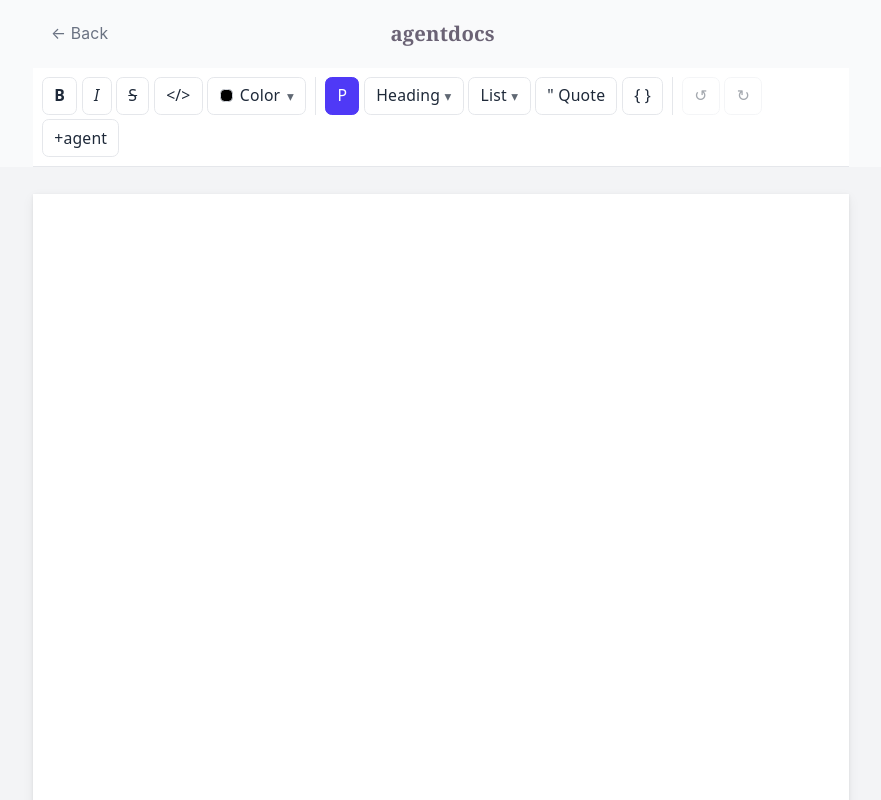
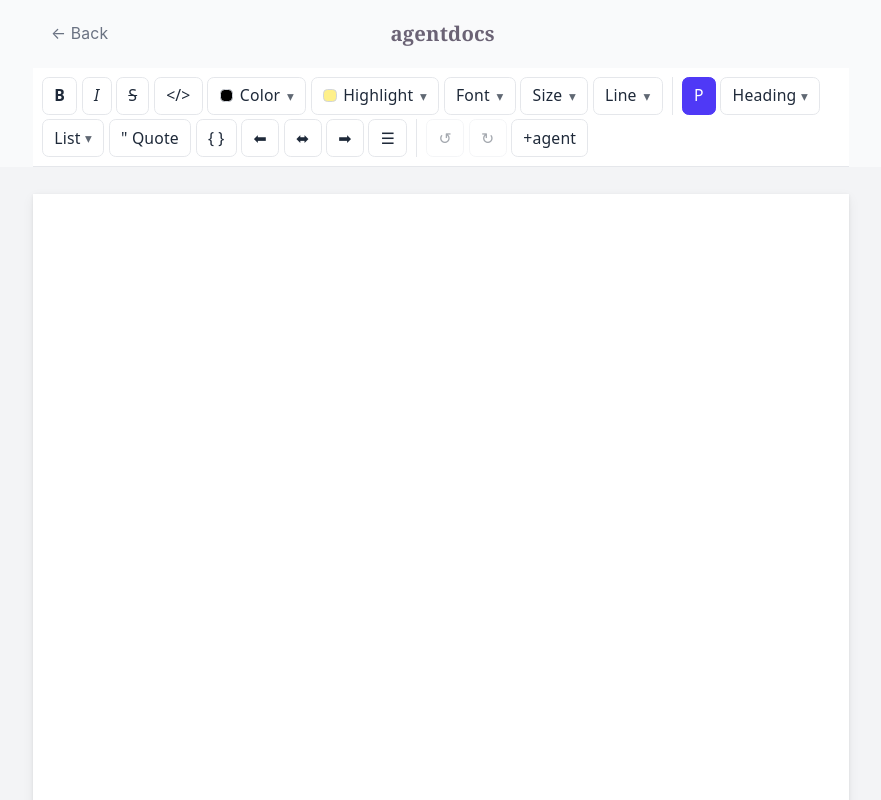
Before and after one commit to markreyno/agentdocs, a React (Vite) app: page / in a window 1280 px wide. Both pictures are taken after a click on the button "Open Editor". Shown: the top 800 px of the page, without its empty margins (199-1080 px from the left). Built offline with nearby package versions, Linux system fonts and the light colour scheme.

Commit message:
added textstylekit and textalign

```diff
--- a/package.json
+++ b/package.json
@@ -11,6 +11,7 @@
   "dependencies": {
     "@tailwindcss/vite": "^4.3.2",
     "@tiptap/extension-color": "^3.27.1",
+    "@tiptap/extension-text-align": "^3.27.1",
     "@tiptap/extension-text-style": "^3.27.1",
     "@tiptap/pm": "^3.27.1",
     "@tiptap/react": "^3.27.1",
--- a/src/TiptapEditor.tsx
+++ b/src/TiptapEditor.tsx
@@ -1,6 +1,7 @@
 import { useEditor, EditorContent } from '@tiptap/react'
 import StarterKit from '@tiptap/starter-kit'
-import { TextStyle, Color } from '@tiptap/extension-text-style'
+import { TextStyleKit } from '@tiptap/extension-text-style'
+import TextAlign from '@tiptap/extension-text-align'
 import { useEffect, useState } from 'react'
 import Toolbar from './Toolbar'
 
@@ -11,7 +12,11 @@ export default function TiptapEditor() {
   const [pageCount, setPageCount] = useState(1)
 
   const editor = useEditor({
-    extensions: [StarterKit, TextStyle, Color],
+    extensions: [
+      StarterKit,
+      TextStyleKit,
+      TextAlign.configure({ types: ['heading', 'paragraph'] }),
+    ],
     content: '<p></p>',
   })
 
--- a/src/Toolbar.tsx
+++ b/src/Toolbar.tsx
@@ -12,6 +12,42 @@ const TEXT_COLORS = [
   { label: 'Black', value: '#000000' },
   { label: 'Grey', value: '#6b7280' },
   { label: 'White', value: '#ffffff' },
+] as const
+
+const BACKGROUND_COLORS = [
+  { label: 'Yellow', value: '#fef08a' },
+  { label: 'Green', value: '#bbf7d0' },
+  { label: 'Blue', value: '#bfdbfe' },
+  { label: 'Pink', value: '#fbcfe8' },
+] as const
+
+const FONT_FAMILIES = [
+  { label: 'Default', value: 'default' },
+  { label: 'Arial', value: 'Arial, sans-serif' },
+  { label: 'Georgia', value: 'Georgia, serif' },
+  { label: 'Times New Roman', value: '"Times New Roman", Times, serif' },
+  { label: 'Courier New', value: '"Courier New", monospace' },
+] as const
+
+const FONT_SIZES = [
+  { label: 'Small', value: '12px' },
+  { label: 'Normal', value: '16px' },
+  { label: 'Large', value: '20px' },
+  { label: 'Extra large', value: '24px' },
+] as const
+
+const LINE_HEIGHTS = [
+  { label: 'Single', value: '1' },
+  { label: '1.15', value: '1.15' },
+  { label: '1.5', value: '1.5' },
+  { label: 'Double', value: '2' },
+] as const
+
+const TEXT_ALIGNS = [
+  { label: 'Align left', value: 'left', icon: '⬅' },
+  { label: 'Align center', value: 'center', icon: '⬌' },
+  { label: 'Align right', value: 'right', icon: '➡' },
+  { label: 'Justify', value: 'justify', icon: '☰' },
 ] as const
 
 function keepEditorSelection(event: ReactMouseEvent) {
@@ -65,6 +101,102 @@ function useClickOutside(ref: React.RefObject<HTMLElement | null>, open: boolean
     document.addEventListener('mousedown', handleClickOutside)
     return () => document.removeEventListener('mousedown', handleClickOutside)
   }, [open, onClose, ref])
+}
+
+interface StyleOption {
+  label: string
+  value: string
+}
+
+interface StyleOptionDropdownProps {
+  buttonLabel: string
+  listAriaLabel: string
+  options: readonly StyleOption[]
+  selectedValue: string | undefined
+  isActive?: boolean
+  onSelect: (value: string) => void
+  renderButtonLeading?: (selectedValue: string | undefined) => ReactNode
+  renderOptionLeading?: (value: string) => ReactNode
+}
+
+function StyleOptionDropdown({
+  buttonLabel,
+  listAriaLabel,
+  options,
+  selectedValue,
+  isActive = selectedValue !== undefined,
+  onSelect,
+  renderButtonLeading,
+  renderOptionLeading,
+}: StyleOptionDropdownProps) {
+  const [open, setOpen] = useState(false)
+  const containerRef = useRef<HTMLDivElement>(null)
+
+  useClickOutside(containerRef, open, () => setOpen(false))
+
+  return (
+    <div ref={containerRef} className="relative">
+      <button
+        type="button"
+        onMouseDown={keepEditorSelection}
+        onClick={() => setOpen((prev) => !prev)}
+        aria-haspopup="listbox"
+        aria-expanded={open}
+        aria-label={buttonLabel}
+        className={`px-2.5 py-1.5 rounded-md border text-sm transition-colors cursor-pointer flex items-center gap-1.5
+          ${isActive
+            ? 'bg-indigo-600 border-indigo-600 text-white'
+            : 'bg-white border-gray-200 text-gray-800 hover:bg-gray-50'
+          }
+        `}
+      >
+        {renderButtonLeading?.(selectedValue)}
+        {buttonLabel}
+        <span className="text-xs opacity-70" aria-hidden="true">▾</span>
+      </button>
+
+      {open && (
+        <div
+          role="listbox"
+          aria-label={listAriaLabel}
+          className="absolute top-full left-0 z-10 mt-1 min-w-36 rounded-md border border-gray-200 bg-white py-1 shadow-md"
+        >
+          {options.map(({ label, value }) => (
+            <button
+              key={value}
+              type="button"
+              role="option"
+              onMouseDown={keepEditorSelection}
+              aria-selected={selectedValue === value}
+              onClick={() => {
+                onSelect(value)
+                setOpen(false)
+              }}
+              className={`flex w-full items-center gap-2 px-3 py-1.5 text-left text-sm transition-colors cursor-pointer
+                ${selectedValue === value
+                  ? 'bg-indigo-50 text-indigo-700 font-medium'
+                  : 'text-gray-800 hover:bg-gray-50'
+                }
+              `}
+            >
+              {renderOptionLeading?.(value)}
+              {label}
+            </button>
+          ))}
+        </div>
+      )}
+    </div>
+  )
+}
+
+function ColorSwatch({ color }: { color: string }) {
+  return (
+    <span
+      aria-hidden="true"
+      className="inline-block w-3 h-3 rounded-sm border border-gray-300 shrink-0"
+      style={{ backgroundColor: color }}
+    />
+  )
 }
 
 function HeadingDropdown({ editor }: { editor: Editor }) {
@@ -191,74 +323,83 @@ function ListDropdown({ editor }: { editor: Editor }) {
 }
 
 function ColorDropdown({ editor }: { editor: Editor }) {
-  const [open, setOpen] = useState(false)
-  const containerRef = useRef<HTMLDivElement>(null)
-
   const currentColor = editor.getAttributes('textStyle').color as string | undefined
-  const isActive = currentColor !== undefined
-
-  useClickOutside(containerRef, open, () => setOpen(false))
 
   return (
-    <div ref={containerRef} className="relative">
-      <button
-        type="button"
-        onMouseDown={keepEditorSelection}
-        onClick={() => setOpen((prev) => !prev)}
-        aria-haspopup="listbox"
-        aria-expanded={open}
-        aria-label="Text color"
-        className={`px-2.5 py-1.5 rounded-md border text-sm transition-colors cursor-pointer flex items-center gap-1.5
-          ${isActive
-            ? 'bg-indigo-600 border-indigo-600 text-white'
-            : 'bg-white border-gray-200 text-gray-800 hover:bg-gray-50'
-          }
-        `}
-      >
-        <span
-          aria-hidden="true"
-          className="inline-block w-3 h-3 rounded-sm border border-gray-300"
-          style={{ backgroundColor: currentColor ?? '#000000' }}
-        />
-        Color
-        <span className="text-xs opacity-70" aria-hidden="true">▾</span>
-      </button>
+    <StyleOptionDropdown
+      buttonLabel="Color"
+      listAriaLabel="Text colors"
+      options={TEXT_COLORS}
+      selectedValue={currentColor}
+      onSelect={(value) => editor.chain().focus().setColor(value).run()}
+      renderButtonLeading={() => <ColorSwatch color={currentColor ?? '#000000'} />}
+      renderOptionLeading={(value) => <ColorSwatch color={value} />}
+    />
+  )
+}
 
-      {open && (
-        <div
-          role="listbox"
-          aria-label="Text colors"
-          className="absolute top-full left-0 z-10 mt-1 min-w-36 rounded-md border border-gray-200 bg-white py-1 shadow-md"
-        >
-          {TEXT_COLORS.map(({ label, value }) => (
-            <button
-              key={value}
-              type="button"
-              role="option"
-              onMouseDown={keepEditorSelection}
-              aria-selected={currentColor === value}
-              onClick={() => {
-                editor.chain().focus().setColor(value).run()
-                setOpen(false)
-              }}
-              className={`flex w-full items-center gap-2 px-3 py-1.5 text-left text-sm transition-colors cursor-pointer
-                ${currentColor === value
-                  ? 'bg-indigo-50 text-indigo-700 font-medium'
-                  : 'text-gray-800 hover:bg-gray-50'
-                }
-              `}
-            >
-              <span
-                aria-hidden="true"
-                className="inline-block w-3 h-3 rounded-sm border border-gray-300 shrink-0"
-                style={{ backgroundColor: value }}
-              />
-              {label}
-            </button>
-          ))}
-        </div>
-      )}
-    </div>
+function BackgroundColorDropdown({ editor }: { editor: Editor }) {
+  const currentColor = editor.getAttributes('textStyle').backgroundColor as string | undefined
+
+  return (
+    <StyleOptionDropdown
+      buttonLabel="Highlight"
+      listAriaLabel="Background colors"
+      options={BACKGROUND_COLORS}
+      selectedValue={currentColor}
+      onSelect={(value) => editor.chain().focus().setBackgroundColor(value).run()}
+      renderButtonLeading={() => <ColorSwatch color={currentColor ?? '#fef08a'} />}
+      renderOptionLeading={(value) => <ColorSwatch color={value} />}
+    />
+  )
+}
+
+function FontFamilyDropdown({ editor }: { editor: Editor }) {
+  const currentFamily = editor.getAttributes('textStyle').fontFamily as string | undefined
+
+  return (
+    <StyleOptionDropdown
+      buttonLabel="Font"
+      listAriaLabel="Font families"
+      options={FONT_FAMILIES}
+      selectedValue={currentFamily ?? 'default'}
+      isActive={currentFamily !== undefined}
+      onSelect={(value) => {
+        if (value === 'default') {
+          editor.chain().focus().unsetFontFamily().run()
+        } else {
+          editor.chain().focus().setFontFamily(value).run()
+        }
+      }}
+    />
+  )
+}
+
+function FontSizeDropdown({ editor }: { editor: Editor }) {
+  const currentSize = editor.getAttributes('textStyle').fontSize as string | undefined
+
+  return (
+    <StyleOptionDropdown
+      buttonLabel="Size"
+      listAriaLabel="Font sizes"
+      options={FONT_SIZES}
+      selectedValue={currentSize}
+      onSelect={(value) => editor.chain().focus().setFontSize(value).run()}
+    />
+  )
+}
+
+function LineHeightDropdown({ editor }: { editor: Editor }) {
+  const currentLineHeight = editor.getAttributes('textStyle').lineHeight as string | undefined
+
+  return (
+    <StyleOptionDropdown
+      buttonLabel="Line"
+      listAriaLabel="Line heights"
+      options={LINE_HEIGHTS}
+      selectedValue={currentLineHeight}
+      onSelect={(value) => editor.chain().focus().setLineHeight(value).run()}
+    />
   )
 }
 
@@ -280,6 +421,10 @@ export default function Toolbar({ editor }: { editor: Editor | null }) {
         {'</>'}
       </ToolbarButton>
       <ColorDropdown editor={editor} />
+      <BackgroundColorDropdown editor={editor} />
+      <FontFamilyDropdown editor={editor} />
+      <FontSizeDropdown editor={editor} />
+      <LineHeightDropdown editor={editor} />
 
       <Divider />
 
@@ -294,6 +439,16 @@ export default function Toolbar({ editor }: { editor: Editor | null }) {
       <ToolbarButton label="Code block" isActive={editor.isActive('codeBlock')} onClick={() => editor.chain().focus().toggleCodeBlock().run()}>
         {'{ }'}
       </ToolbarButton>
+      {TEXT_ALIGNS.map(({ label, value, icon }) => (
+        <ToolbarButton
+          key={value}
+          label={label}
+          isActive={editor.isActive({ textAlign: value })}
+          onClick={() => editor.chain().focus().setTextAlign(value).run()}
+        >
+          {icon}
+        </ToolbarButton>
+      ))}
 
       <Divider />
 
```
Also changed, not shown: requirements.txt, 1 other file (tests, documents, lock files or other folders).
